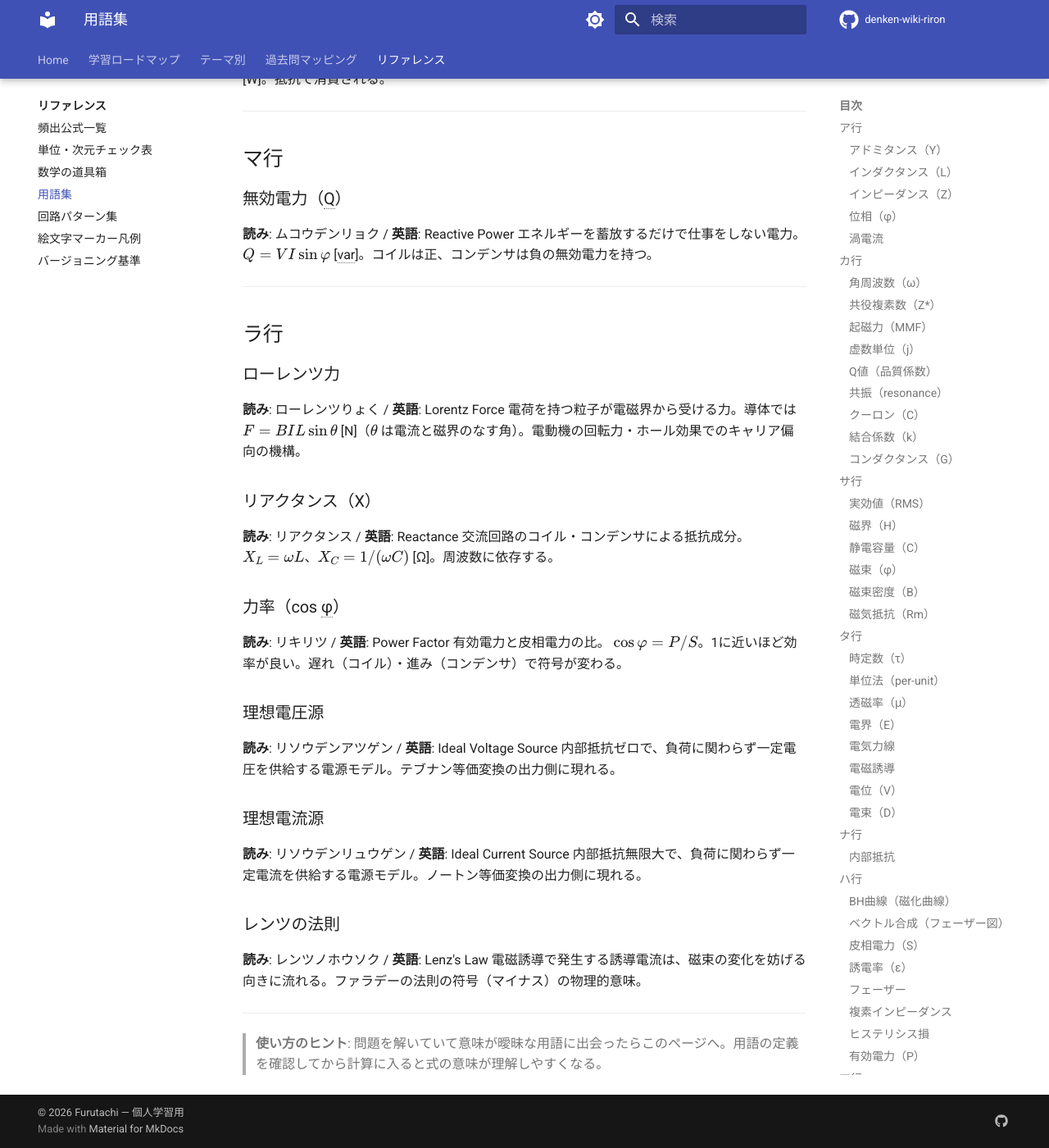
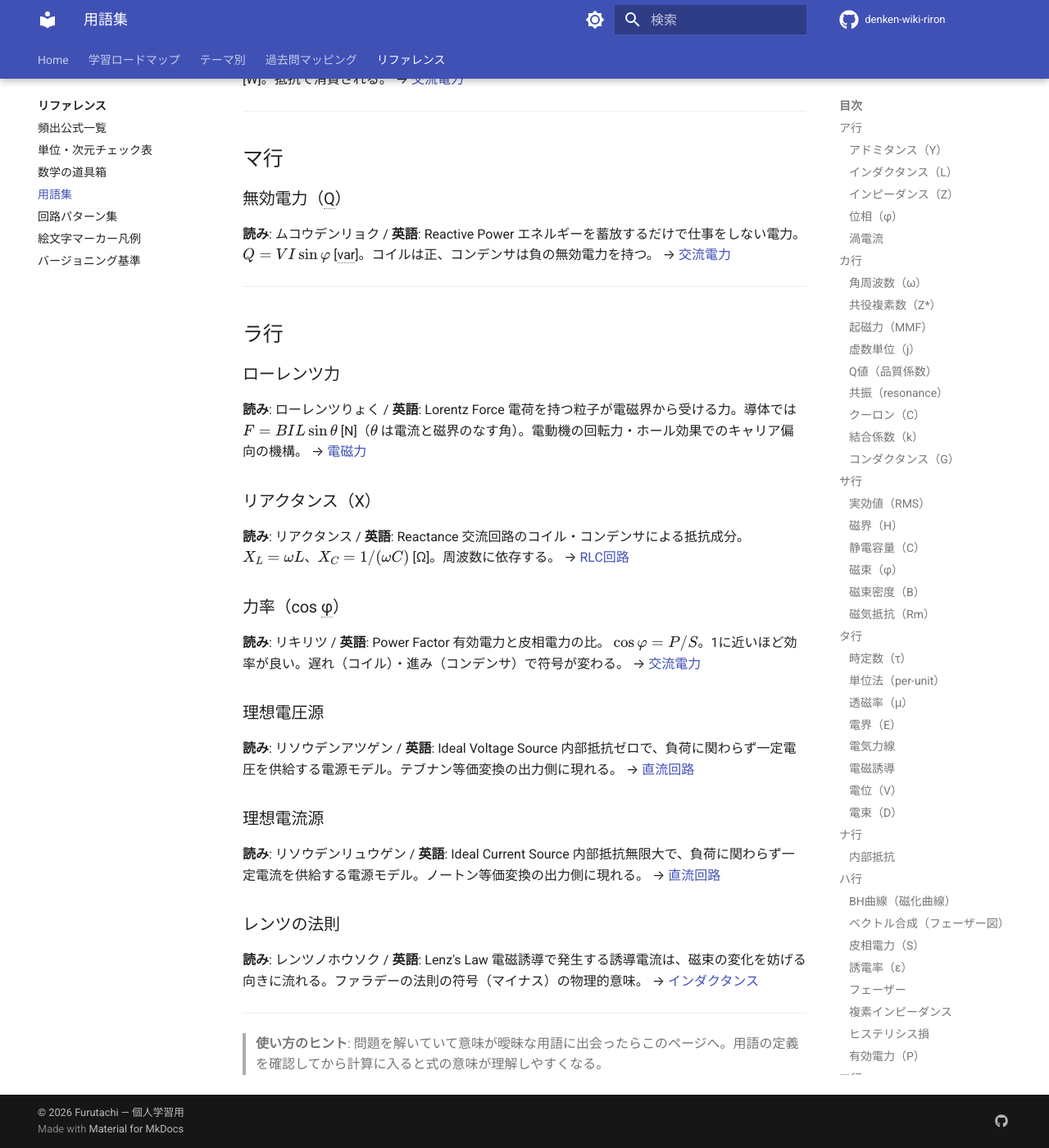
Before and after one commit to kfurufuru/denken-wiki-riron, an MkDocs documentation site: the page built from docs/reference/glossary.md, in a window 1280 px wide and 1400 px high, scrolled down 5820 px. Shown: the whole window at 82% size. Built offline with MkDocs 1.6.1 and Material for MkDocs 9.7.7, drawn with Linux system fonts in a browser that asks for light colours; comment, search, counter and statistics services are not loaded; some of the changed text lies outside the part shown.

Commit message:
理論Wiki: トップ補足・用語集拡充・直前ロードマップ追加
Co-Authored-By: Claude Sonnet 4.6 <noreply@anthropic.com>

```diff
--- a/docs/reference/glossary.md
+++ b/docs/reference/glossary.md
@@ -13,22 +13,27 @@ tags: [リファレンス, 用語集]
 ### アドミタンス（Y）
 **読み**: アドミタンス / **英語**: Admittance
 インピーダンスの逆数。 $Y = 1/Z$ [S（ジーメンス）]。並列回路では足し算できるため便利。コンダクタンス $G$ とサセプタンス $B$ に分解できる（$Y = G + jB$）。
+→ [交流回路基礎](../themes/kouryu-kiso.md)
 
 ### インダクタンス（L）
 **読み**: インダクタンス / **英語**: Inductance
 コイルが電流変化に対して逆起電力を発生させる係数。 $v = L \cdot di/dt$ [H（ヘンリー）]。コイルの形状・巻数・透磁率で決まる。
+→ [インダクタンス](../themes/inductance.md)
 
 ### インピーダンス（Z）
 **読み**: インピーダンス / **英語**: Impedance
 交流回路における電流の流れにくさ。直流の抵抗に相当するが位相情報も持つ複素量。 $Z = R + jX$ [Ω]。
+→ [RLC回路](../themes/rlc-kairo.md)
 
 ### 位相（φ）
 **読み**: イソウ / **英語**: Phase
 波の時間的なズレを角度（ラジアンまたは度）で表したもの。電圧と電流の位相差が力率を決める。
+→ [交流回路基礎](../themes/kouryu-kiso.md)
 
 ### 渦電流
 **読み**: ウズデンリュウ / **英語**: Eddy Current
 変化する磁束によって導体内部に誘導される循環電流。鉄心損失の一因であり、薄い鉄板を積層することで低減できる。
+→ [磁気回路](../themes/jiki-kairo.md)
 
 ---
 
@@ -37,38 +42,47 @@ tags: [リファレンス, 用語集]
 ### 角周波数（ω）
 **読み**: カクシュウハスウ / **英語**: Angular Frequency
 1秒間に何ラジアン進むかを表す量。周波数 $f$ [Hz] との関係は $\omega = 2\pi f$ [rad/s]。リアクタンス計算 $X_L = \omega L$、$X_C = 1/(\omega C)$ の基本定数。50Hzでは ω ≈ 314 rad/s。
+→ [交流回路基礎](../themes/kouryu-kiso.md)
 
 ### 共役複素数（Z*）
 **読み**: キョウヤクフクソスウ / **英語**: Complex Conjugate
 複素数 $Z = a + jb$ に対して $Z^* = a - jb$。複素電力の計算 $S = \dot{V}\dot{I}^*$ で使い、実部が有効電力 $P$、虚部が無効電力 $Q$ を与える。
+→ [交流電力](../themes/kouryu-denryoku.md)
 
 ### 起磁力（MMF）
 **読み**: キジリョク / **英語**: Magnetomotive Force
 磁束を発生させる原動力。 $\mathcal{F} = NI$ [A（アンペア）]。電気回路の起電力に対応する磁気回路の概念。
+→ [磁気回路](../themes/jiki-kairo.md)
 
 ### 虚数単位（j）
 **読み**: キョスウタンイ / **英語**: Imaginary Unit
 $j = \sqrt{-1}$。電気では電流と区別するため $i$ でなく $j$ を使う。フェーザー $\dot{V} = V\angle\varphi$ や複素インピーダンス $Z = R + jX$ を表現する際の基本。微分演算子 $d/dt$ は周波数領域で $j\omega$ に対応する。
+→ [交流回路基礎](../themes/kouryu-kiso.md)
 
 ### Q値（品質係数）
 **読み**: キューチ / **英語**: Quality Factor
 直列RLC共振では $Q = \omega_0 L/R = 1/(\omega_0 CR)$ の無次元数。Qが大きいほど共振ピークが細く高い（選択性が高い）。共振時コイル・コンデンサの電圧は入力電圧の Q 倍に達するため、過電圧に注意。
+→ [RLC回路](../themes/rlc-kairo.md)
 
 ### 共振（resonance）
 **読み**: キョウシン / **英語**: Resonance
 $X_L = X_C$ となる状態。直列共振では電流が最大・インピーダンスが最小になり、並列共振では電流が最小・インピーダンスが最大になる。
+→ [RLC回路](../themes/rlc-kairo.md)
 
 ### クーロン（C）
 **読み**: クーロン / **英語**: Coulomb
 電荷の SI 単位。1 C は約 $6.24 \times 10^{18}$ 個の電子が持つ電荷量に相当する。
+→ [静電気](../themes/seidenki.md)
 
 ### 結合係数（k）
 **読み**: ケツゴウケイスウ / **英語**: Coupling Coefficient
 相互インダクタンスの大きさを表す無次元数。 $k = M/\sqrt{L_1 L_2}$、範囲は $0 \leq k \leq 1$。$k=1$ が完全結合。
+→ [インダクタンス](../themes/inductance.md)
 
 ### コンダクタンス（G）
 **読み**: コンダクタンス / **英語**: Conductance
 抵抗の逆数。 $G = 1/R$ [S（ジーメンス）]。並列接続時に足し算できる。
+→ [直流回路](../themes/chokuryu-kairo.md)
 
 ---
 
@@ -77,26 +91,32 @@ $X_L = X_C$ となる状態。直列共振では電流が最大・インピー
 ### 実効値（RMS）
 **読み**: ジッコウチ / **英語**: Root Mean Square
 交流の電力効果が等しい直流値。正弦波では $V_{rms} = V_{max}/\sqrt{2}$。測定器の電圧・電流は通常この値。
+→ [交流回路基礎](../themes/kouryu-kiso.md)
 
 ### 磁界（H）
 **読み**: ジカイ / **英語**: Magnetic Field Intensity
 単位長さあたりの起磁力。 $H = NI/l$ [A/m]。アンペアの法則 $\oint H \cdot dl = NI$ で計算できる。
+→ [磁気回路](../themes/jiki-kairo.md)
 
 ### 静電容量（C）
 **読み**: セイデンヨウリョウ / **英語**: Capacitance
 コンデンサに電荷を蓄える能力。 $Q = CV$ [F（ファラッド）]。電極の面積・間隔・誘電率で決まる。
+→ [静電気](../themes/seidenki.md)
 
 ### 磁束（φ）
 **読み**: ジソク / **英語**: Magnetic Flux
 磁界の強さと面積の積で表す磁気量。 $\phi = B \cdot A$ [Wb（ウェーバー）]。電磁誘導の基本量。
+→ [磁気回路](../themes/jiki-kairo.md)
 
 ### 磁束密度（B）
 **読み**: ジソクミツド / **英語**: Magnetic Flux Density
 単位面積あたりの磁束。 $B = \phi/A = \mu H$ [T（テスラ）]。材料の飽和特性に関係する。
+→ [磁気回路](../themes/jiki-kairo.md)
 
 ### 磁気抵抗（Rm）
 **読み**: ジキテイコウ / **英語**: Reluctance
 磁束の流れにくさ。 $R_m = l/(\mu A)$ [A/Wb]。電気回路の抵抗に対応する磁気回路の概念。
+→ [磁気回路](../themes/jiki-kairo.md)
 
 ---
 
@@ -105,34 +125,42 @@ $X_L = X_C$ となる状態。直列共振では電流が最大・インピー
 ### 時定数（τ）
 **読み**: ジテイスウ / **英語**: Time Constant
 過渡現象の変化速度を決める定数。RC回路では $\tau = RC$、RL回路では $\tau = L/R$ [s]。$\tau$ 秒後に変化量の約63.2%が達成され、$5\tau$ 後にほぼ定常値に到達する。
+→ [過渡現象](../themes/kato-gensho.md)
 
 ### 単位法（per-unit）
 **読み**: タンイホウ / **英語**: Per-Unit System
 基準値（ベース値）で各量を正規化する表現方法。電力系統の解析でよく使われる。
+→ [三相交流](../themes/sansou-kouryu.md)
 
 ### 透磁率（μ）
 **読み**: トウジリツ / **英語**: Permeability
 磁束の通りやすさを表す材料定数。 $\mu = \mu_0 \mu_r$ [H/m]。真空の透磁率 $\mu_0 = 4\pi \times 10^{-7}$ H/m。
+→ [磁気回路](../themes/jiki-kairo.md)
 
 ### 電界（E）
 **読み**: デンカイ / **英語**: Electric Field
 単位正電荷に働く力の場。 $E = F/q = V/d$ [V/m]。静電気の問題の基本量。
+→ [静電気](../themes/seidenki.md)
 
 ### 電気力線
 **読み**: デンキリョクセン / **英語**: Electric Field Line
 電界の向きと強さを可視化する仮想の線。正電荷から出て負電荷に入る。電気力線の密度が電界の強さを表す。
+→ [静電気](../themes/seidenki.md)
 
 ### 電磁誘導
 **読み**: デンジユウドウ / **英語**: Electromagnetic Induction
 磁束の変化によって起電力が生じる現象（ファラデーの法則）。 $e = -N \cdot d\phi/dt$。
+→ [インダクタンス](../themes/inductance.md)
 
 ### 電位（V）
 **読み**: デンイ / **英語**: Electric Potential
 基準点に対する電気的な位置エネルギー [V]。電圧は2点間の電位差を指す。
+→ [静電気](../themes/seidenki.md)
 
 ### 電束（D）
 **読み**: デンソク / **英語**: Electric Flux Density
 単位面積あたりの電気変位。 $D = \varepsilon E$ [C/m²]。ガウスの法則で使う量。
+→ [静電気](../themes/seidenki.md)
 
 ---
 
@@ -141,6 +169,7 @@ $X_L = X_C$ となる状態。直列共振では電流が最大・インピー
 ### 内部抵抗
 **読み**: ナイブテイコウ / **英語**: Internal Resistance
 電源や計器が持つ理想的でない抵抗成分。電流が流れると内部抵抗で電圧降下が生じ、端子電圧が起電力より低下する。
+→ [直流回路](../themes/chokuryu-kairo.md)
 
 ---
 
@@ -149,34 +178,42 @@ $X_L = X_C$ となる状態。直列共振では電流が最大・インピー
 ### BH曲線（磁化曲線）
 **読み**: ビーエイチキョクセン / **英語**: BH Curve / Magnetization Curve
 磁界強度 $H$ に対する磁束密度 $B$ の関係曲線。磁気飽和（Bが頭打ちになる領域）とヒステリシス（磁化の履歴効果）を表す。鉄心設計・トランス効率の基礎。
+→ [磁気回路](../themes/jiki-kairo.md)
 
 ### ベクトル合成（フェーザー図）
 **読み**: ベクトルゴウセイ / **英語**: Phasor Diagram
 フェーザーを2次元平面に描き、振幅と位相の関係を視覚化する図。直角三角形や余弦定理を使って合成インピーダンス・合成電圧を求める。三相交流で「$\sqrt{3}$ 倍」が出てくる幾何学的根拠もここで理解できる。
+→ [交流電力](../themes/kouryu-denryoku.md)
 
 ### 皮相電力（S）
 **読み**: ヒソウデンリョク / **英語**: Apparent Power
 電圧と電流の積。 $S = VI$ [VA]。有効電力と無効電力のベクトル和：$S = \sqrt{P^2 + Q^2}$。
+→ [交流電力](../themes/kouryu-denryoku.md)
 
 ### 誘電率（ε）
 **読み**: ユウデンリツ / **英語**: Permittivity
 電界の通りやすさを表す材料定数。 $\varepsilon = \varepsilon_0 \varepsilon_r$ [F/m]。真空の誘電率 $\varepsilon_0 = 8.85 \times 10^{-12}$ F/m。
+→ [静電気](../themes/seidenki.md)
 
 ### フェーザー
 **読み**: フェーザー / **英語**: Phasor
 正弦波交流を複素数で表現したもの。大きさ（実効値または最大値）と位相角を持つ。回路方程式を代数的に解ける。
+→ [交流回路基礎](../themes/kouryu-kiso.md)
 
 ### 複素インピーダンス
 **読み**: フクソインピーダンス / **英語**: Complex Impedance
 $Z = R + jX$（$R$ は抵抗成分、$X$ はリアクタンス成分）。絶対値 $|Z| = \sqrt{R^2 + X^2}$、偏角が位相差を与える。
+→ [RLC回路](../themes/rlc-kairo.md)
 
 ### ヒステリシス損
 **読み**: ヒステリシスソン / **英語**: Hysteresis Loss
 磁性材料が交流磁界を受けるとき、磁化の向きが反転するたびに発生する熱損失。鉄心損失の一つ。
+→ [磁気回路](../themes/jiki-kairo.md)
 
 ### 有効電力（P）
 **読み**: ユウコウデンリョク / **英語**: Active Power
 実際に仕事をする電力。 $P = VI\cos\varphi = I^2 R$ [W]。抵抗で消費される。
+→ [交流電力](../themes/kouryu-denryoku.md)
 
 ---
 
@@ -185,6 +222,7 @@ $Z = R + jX$（$R$ は抵抗成分、$X$ はリアクタンス成分）。絶対
 ### 無効電力（Q）
 **読み**: ムコウデンリョク / **英語**: Reactive Power
 エネルギーを蓄放するだけで仕事をしない電力。 $Q = VI\sin\varphi$ [var]。コイルは正、コンデンサは負の無効電力を持つ。
+→ [交流電力](../themes/kouryu-denryoku.md)
 
 ---
 
@@ -193,26 +231,32 @@ $Z = R + jX$（$R$ は抵抗成分、$X$ はリアクタンス成分）。絶対
 ### ローレンツ力
 **読み**: ローレンツりょく / **英語**: Lorentz Force
 電荷を持つ粒子が電磁界から受ける力。導体では $F = BIL\sin\theta$ [N]（$\theta$ は電流と磁界のなす角）。電動機の回転力・ホール効果でのキャリア偏向の機構。
+→ [電磁力](../themes/denjiryoku.md)
 
 ### リアクタンス（X）
 **読み**: リアクタンス / **英語**: Reactance
 交流回路のコイル・コンデンサによる抵抗成分。 $X_L = \omega L$、$X_C = 1/(\omega C)$ [Ω]。周波数に依存する。
+→ [RLC回路](../themes/rlc-kairo.md)
 
 ### 力率（cos φ）
 **読み**: リキリツ / **英語**: Power Factor
 有効電力と皮相電力の比。 $\cos\varphi = P/S$。1に近いほど効率が良い。遅れ（コイル）・進み（コンデンサ）で符号が変わる。
+→ [交流電力](../themes/kouryu-denryoku.md)
 
 ### 理想電圧源
 **読み**: リソウデンアツゲン / **英語**: Ideal Voltage Source
 内部抵抗ゼロで、負荷に関わらず一定電圧を供給する電源モデル。テブナン等価変換の出力側に現れる。
+→ [直流回路](../themes/chokuryu-kairo.md)
 
 ### 理想電流源
 **読み**: リソウデンリュウゲン / **英語**: Ideal Current Source
 内部抵抗無限大で、負荷に関わらず一定電流を供給する電源モデル。ノートン等価変換の出力側に現れる。
+→ [直流回路](../themes/chokuryu-kairo.md)
 
 ### レンツの法則
 **読み**: レンツノホウソク / **英語**: Lenz's Law
 電磁誘導で発生する誘導電流は、磁束の変化を妨げる向きに流れる。ファラデーの法則の符号（マイナス）の物理的意味。
+→ [インダクタンス](../themes/inductance.md)
 
 ---
 
```
Also changed, not shown: docs/index.md (+8 -0 lines), docs/roadmap/last-minute.md (+16 -0 lines).
